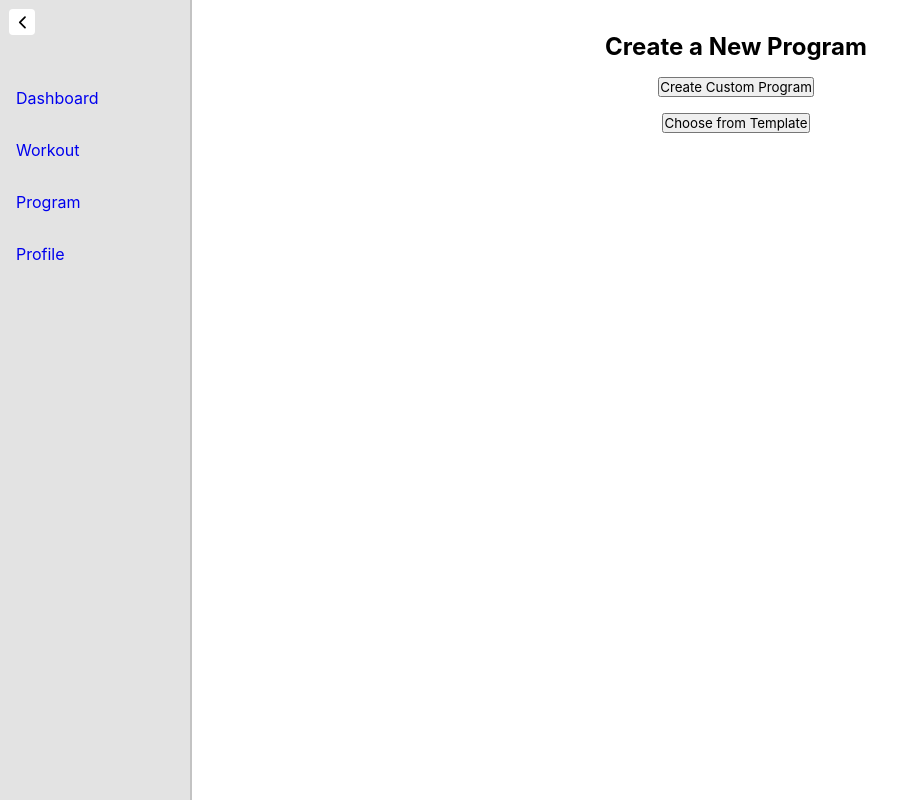
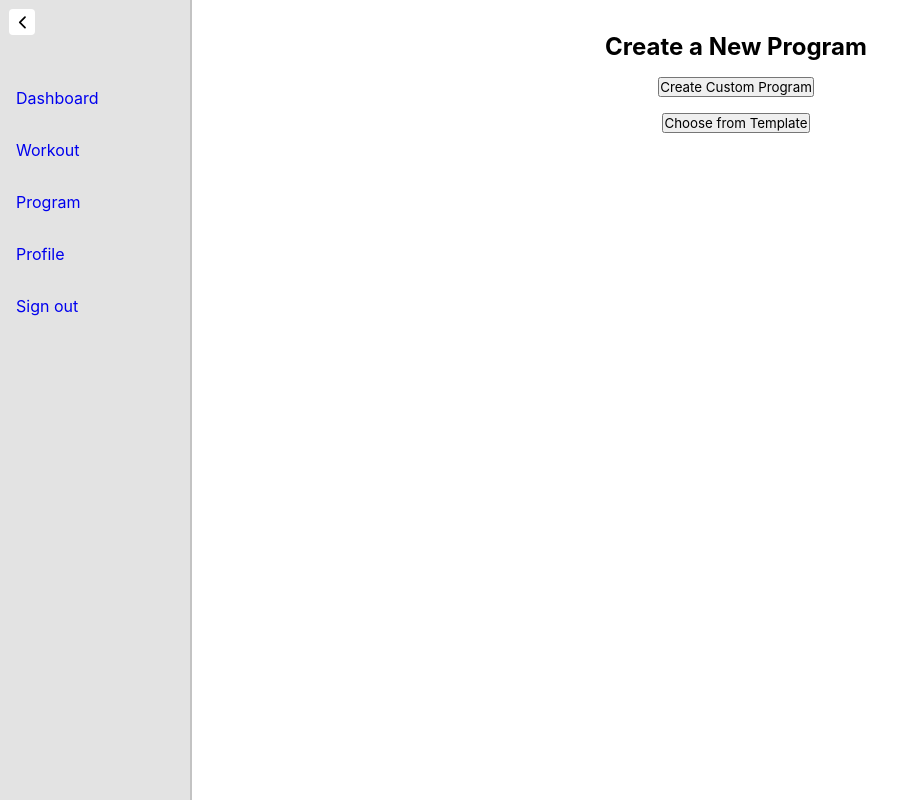
Before and after one commit to danielbirdjr/training_web_app, a Next.js app: page /program in a window 1280 px wide. Shown: the whole page, without its empty margins (0-920 px from the left). Built offline with nearby package versions, Linux system fonts and the light colour scheme; no server answers; sample sign-in values are in the browser's storage.

Commit message:
Added Sign out option to the sidebar

```diff
--- a/src/components/Sidebar.jsx
+++ b/src/components/Sidebar.jsx
@@ -20,6 +20,7 @@ const Sidebar = ({ isExpanded, toggleSidebar }) => {
                         <li><Link href="/workout">Workout</Link></li>
                         <li><Link href="/program">Program</Link></li>
                         <li><Link href="/profile">Profile</Link></li>
+                        <li><Link href="/">Sign out</Link></li>
                     </ul>
                 )}
             </div>
```
